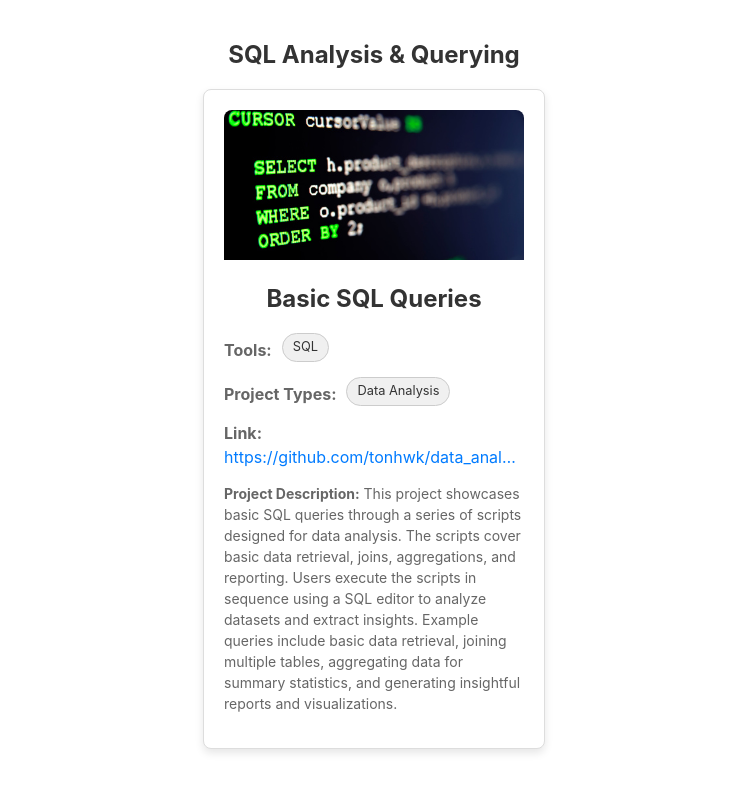
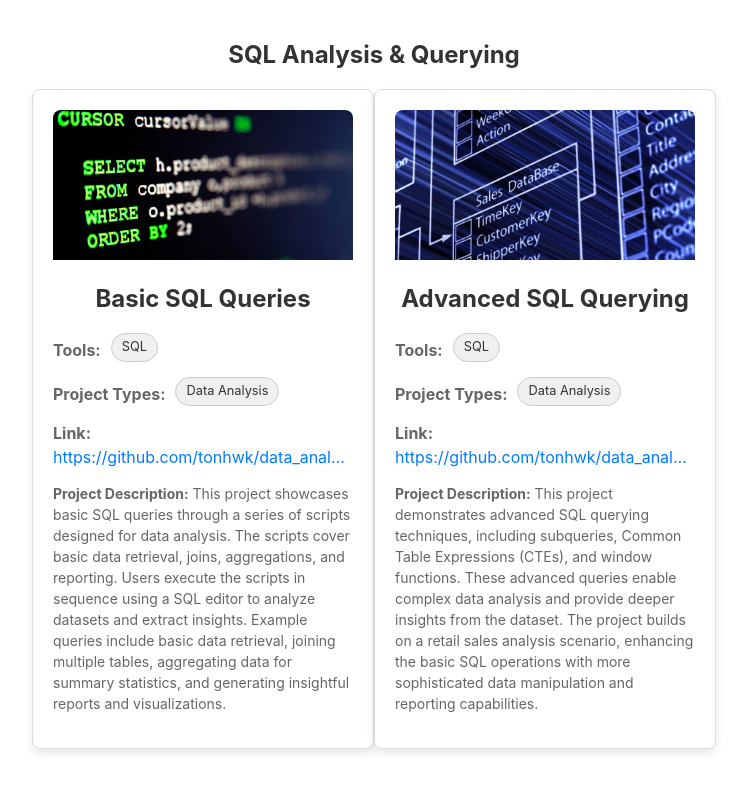
Before and after one commit to tonhwk/my-data-portfolio, a React (Create React App) app: page /advanced-sql-analysis in a window 1280 px wide. Shown: the top 792 px of the page, without its empty margins (266-1013 px from the left). Built offline with nearby package versions, Linux system fonts and the light colour scheme; the HTML template or start-up script is replaced by a standard one.

Commit message:
adding advanced sql card

```diff
--- a/src/pages/AdvancedSQL/AdvancedSQL.jsx
+++ b/src/pages/AdvancedSQL/AdvancedSQL.jsx
@@ -10,6 +10,14 @@ const projects = [
     "projectTypes": ["Data Analysis"],
     "link": "https://github.com/tonhwk/data_analysis_potfolio/blob/main/Advanced%20SQL%20Queries/Basic%20SQL%20Queries/README.md",
     "projectDescription": "This project showcases basic SQL queries through a series of scripts designed for data analysis. The scripts cover basic data retrieval, joins, aggregations, and reporting. Users execute the scripts in sequence using a SQL editor to analyze datasets and extract insights. Example queries include basic data retrieval, joining multiple tables, aggregating data for summary statistics, and generating insightful reports and visualizations."
+  },
+  {
+    "image": "/images/advanced_sql.jpeg",
+    "title": "Advanced SQL Querying",
+    "tools": ["SQL"],
+    "projectTypes": ["Data Analysis"],
+    "link": "https://github.com/tonhwk/data_analysis_potfolio/blob/main/Advanced%20SQL%20Queries/Advanced%20SQL%20Queries/README.md",
+    "projectDescription": "This project demonstrates advanced SQL querying techniques, including subqueries, Common Table Expressions (CTEs), and window functions. These advanced queries enable complex data analysis and provide deeper insights from the dataset. The project builds on a retail sales analysis scenario, enhancing the basic SQL operations with more sophisticated data manipulation and reporting capabilities."
   }
 ]
 
```
Also changed, not shown: public/images/advanced_sql.jpeg (added).
